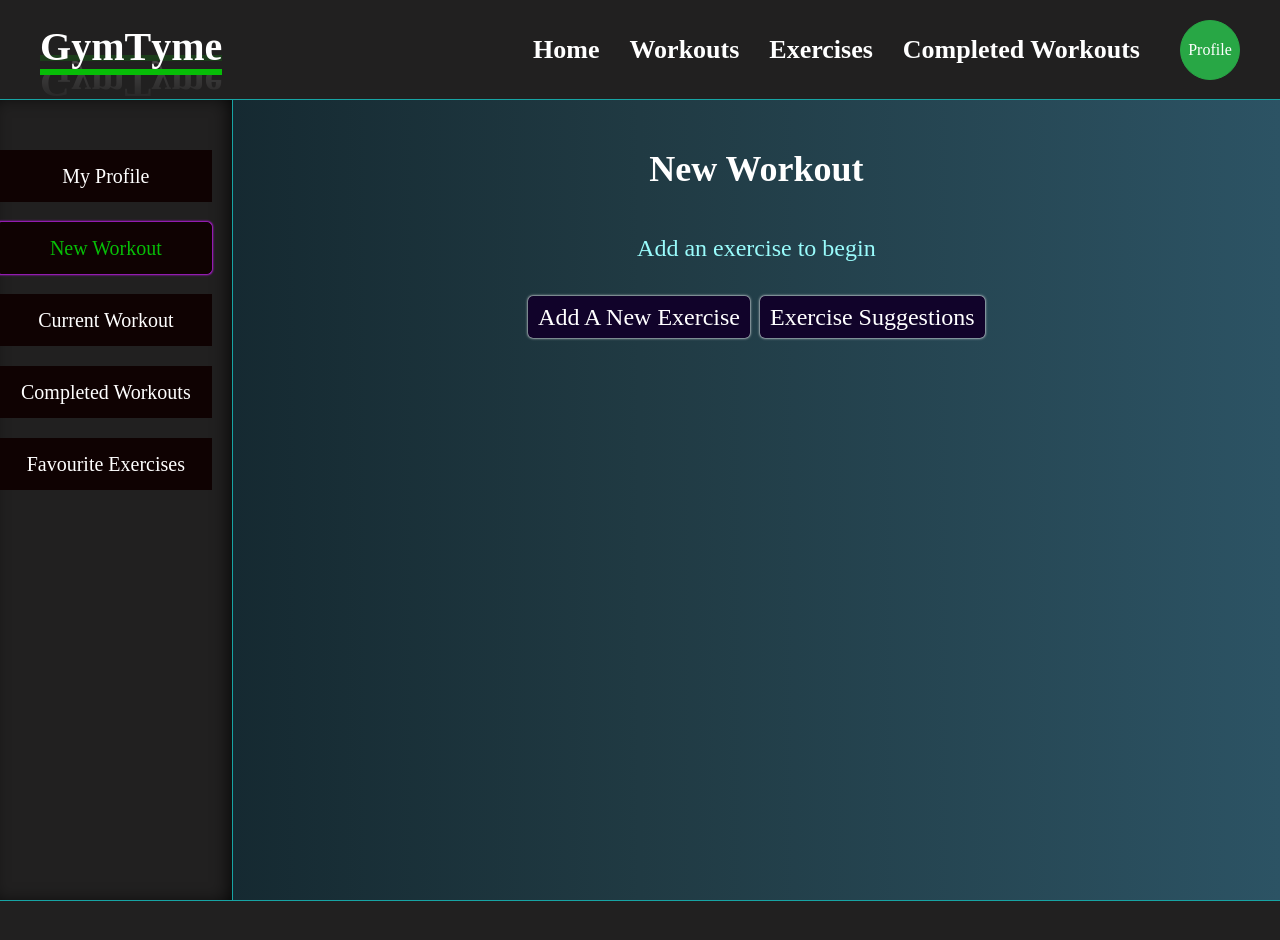
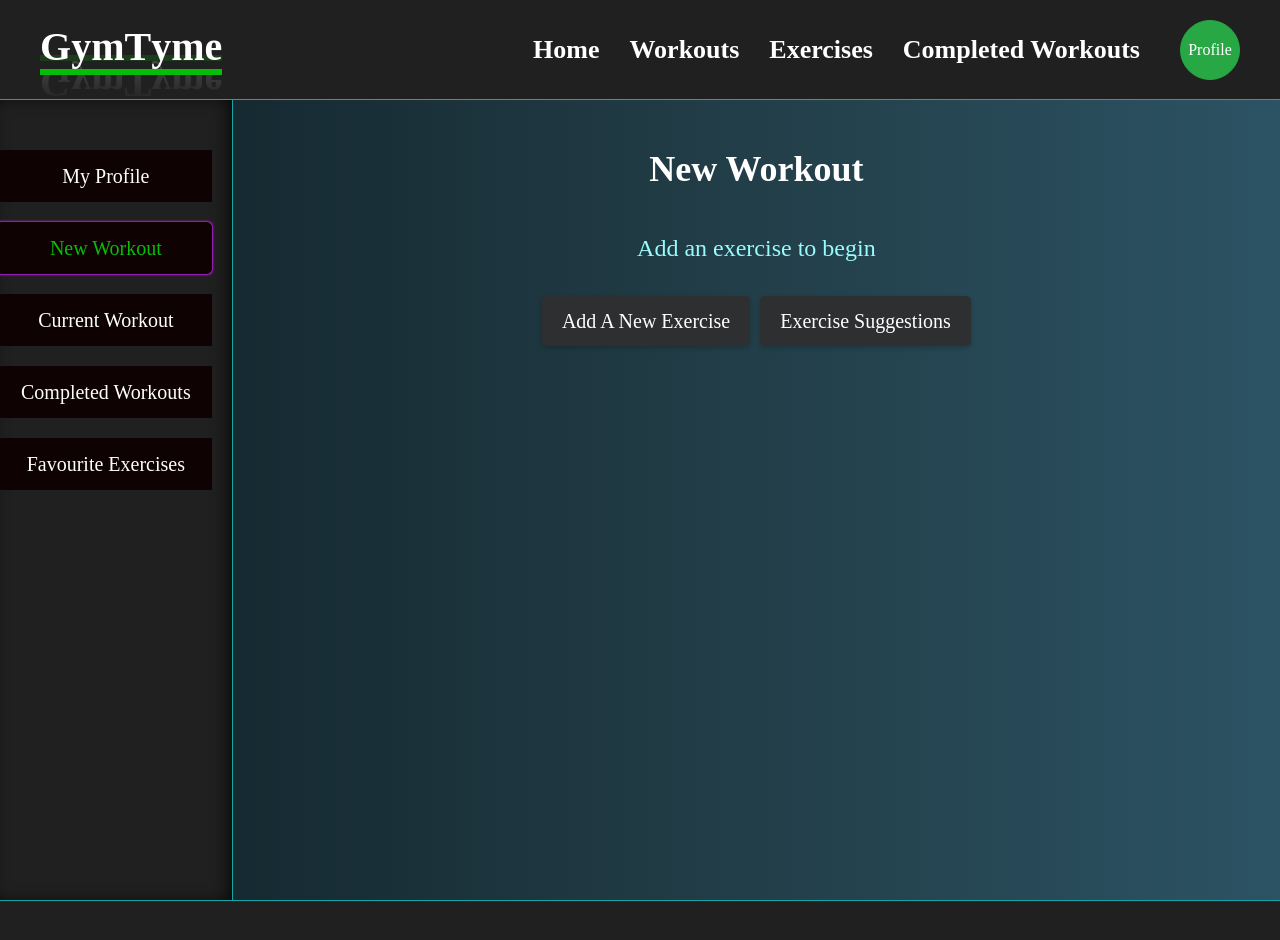
Before and after one commit to Satokii/gymtyme, a React (Vite) app: page /profile in a window 1280 px wide. Both pictures are taken after a click on the item "New Workout". Shown: the top 940 px of the page. Built offline with nearby package versions, Linux system fonts and the light colour scheme; a web font is replaced by a local one.

Commit message:
refactor: update styling of new workout buttons

```diff
--- a/src/styles/workouts/new-workout.css
+++ b/src/styles/workouts/new-workout.css
@@ -26,13 +26,15 @@
 }
 
 .add-exercise-btn, .see-example-exercises-btn {
-    padding: 3px 10px;
     color: white;
+    padding: 10px 20px;
     background-color: #11032a;
-    font-size: 24px;
+    font-size: 20px;
     border: none;
-    box-shadow: 0 0 1px white, 0 0 3px white;
     border-radius: 5px;
+    background-color: #2d2f31;
+    box-shadow: 0 2px 5px rgba(0, 0, 0, 0.2);
+    transition: all 0.3s ease;
 }
 
 .add-exercise-btn:hover, .see-example-exercises-btn:hover {
```
